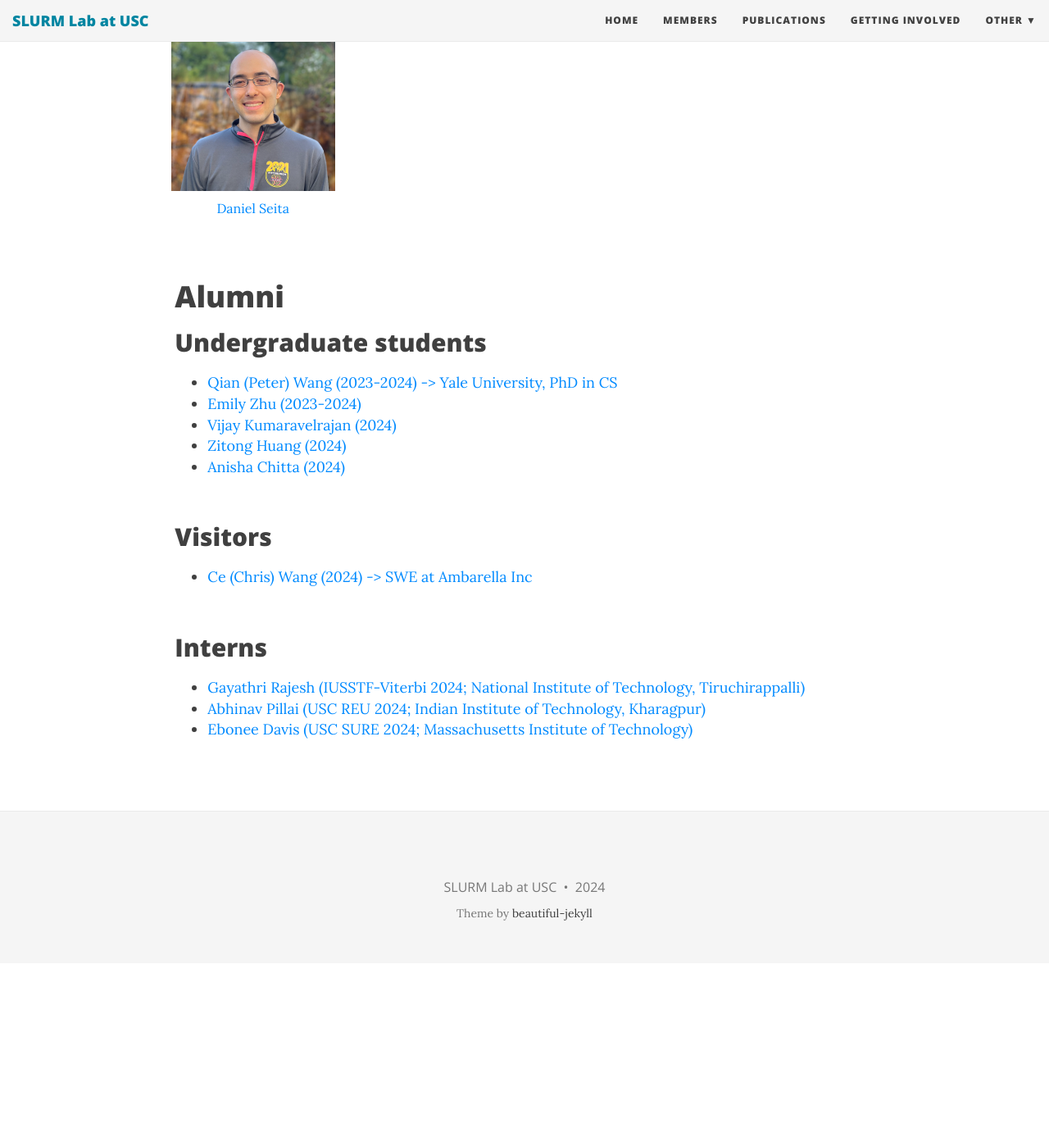
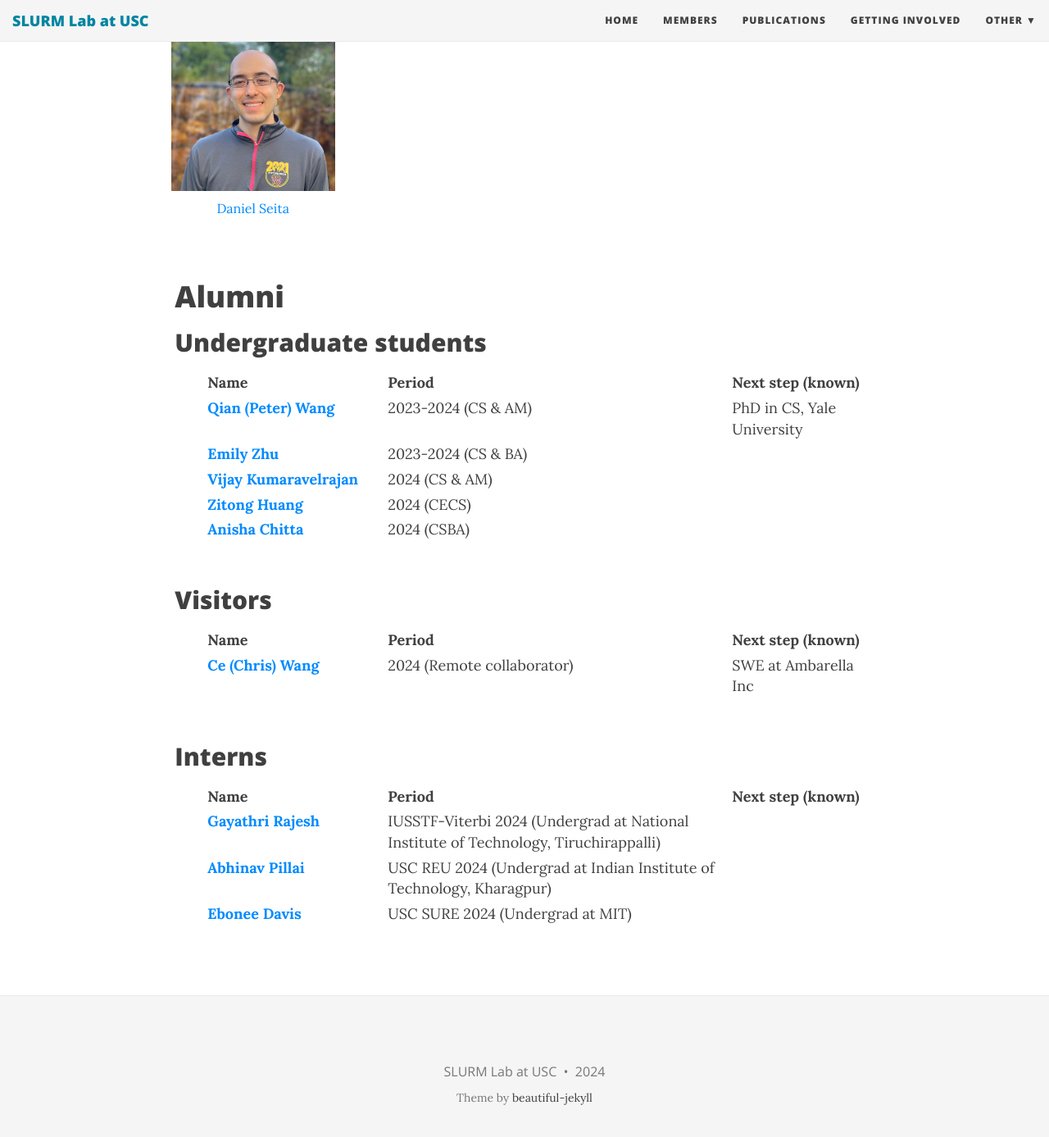
Before and after one commit to slurm-lab-usc/slurm-lab-usc.github.io, a Jekyll site: the page built from members.md, in a window 1280 px wide and 1400 px high, scrolled down 3136 px. Shown: the top 1387 px of the window at 82% size. Built offline with Jekyll 4.4.1, drawn with Linux system fonts in a browser that asks for light colours; nearby versions of some CDN libraries; before the commit the page ends 4311 px from its top, so only the background shows below that.

Commit message:
update alumni layout

```diff
--- a/assets/css/custom.css
+++ b/assets/css/custom.css
@@ -93,3 +93,61 @@
 .video_embed {
   margin-top: 5px;
 }
+
+/* Lab alumni */
+#alumni {
+  /* padding-left: 50px; */
+}
+
+#alumni-label {
+  font-weight: 700;
+  padding-top: 50px;
+}
+
+.alumni-entries {
+  display: grid;
+  grid-template-columns: 200px 400px auto;
+  grid-template-rows: 1fr;
+  grid-template-areas: "name dept job";
+  column-gap: 20px;
+  margin-bottom: 5px;
+}
+
+.pub-grid-parent {
+  display: grid;
+  grid-template-columns: 200px auto;
+  grid-template-rows: 1fr;
+  column-gap: 20px;
+  margin-bottom: 20px;
+}
+
+.pub-grid-child {
+  justify-self: start;
+  align-self: start;
+}
+
+.grid-parent {
+  display: grid;
+  grid-template-columns: 80px auto;
+  grid-template-rows: 1fr;
+  column-gap: 20px;
+  margin-bottom: 20px;
+}
+
+.grid-child {
+  justify-self: start;
+  align-self: start;
+}
+
+.alumni-names {
+  grid-area: name;
+  font-weight: bold;
+}
+
+.alumni-department {
+  grid-area: dept;
+}
+
+.alumni-job {
+  grid-area: job;
+}
--- a/members.md
+++ b/members.md
@@ -126,33 +126,51 @@ members:
       - name: Undergraduate students
         full: False
         list:
-          - name: Qian (Peter) Wang (2023-2024) -> Yale University, PhD in CS
+          - name: Qian (Peter) Wang
             web_url: https://pwang649.github.io/
-          - name: Emily Zhu (2023-2024)
+            period: 2023-2024 (CS & AM)
+            next_step: PhD in CS, Yale University
+          - name: Emily Zhu
             web_url: https://www.linkedin.com/in/emily-k-zhu/
-          - name: Vijay Kumaravelrajan (2024)
+            period: 2023-2024 (CS & BA)
+            next_step:
+          - name: Vijay Kumaravelrajan
             web_url: https://www.linkedin.com/in/vijay-kumaravelrajan/
-          - name: Zitong Huang (2024)
+            period: 2024 (CS & AM)
+            next_step:
+          - name: Zitong Huang
             web_url: https://www.linkedin.com/in/zitong-huang/
-          - name: Anisha Chitta (2024)
+            period: 2024 (CECS)
+            next_step:
+          - name: Anisha Chitta
             web_url: https://www.linkedin.com/in/anisha-chitta/
+            period: 2024 (CSBA)
+            next_step:
       - name: Visitors
         full: False
         list:
-          - name: Ce (Chris) Wang (2024) -> SWE at Ambarella Inc
+          - name: Ce (Chris) Wang
             web_url: https://www.linkedin.com/in/wangce94/
+            period: 2024 (Remote collaborator)
+            next_step: SWE at Ambarella Inc
       - name: Interns
         full: False
         list:
-          - name: Gayathri Rajesh (IUSSTF-Viterbi 2024; National Institute of Technology, Tiruchirappalli)
+          - name: Gayathri Rajesh
             photo_url: https://slurm-lab-usc.github.io/img/people/gayathri.jpg
             web_url: https://www.linkedin.com/in/gayathri-rajesh-b84560228/
-          - name: Abhinav Pillai (USC REU 2024; Indian Institute of Technology, Kharagpur)
+            period: IUSSTF-Viterbi 2024 (Undergrad at National Institute of Technology, Tiruchirappalli)
+            next_step:
+          - name: Abhinav Pillai
             photo_url: https://slurm-lab-usc.github.io/img/people/Abhinav_Pillai.jpg
             web_url: https://www.linkedin.com/in/abhinav-pillai-62244b237
-          - name: Ebonee Davis (USC SURE 2024; Massachusetts Institute of Technology)
+            period: USC REU 2024 (Undergrad at Indian Institute of Technology, Kharagpur)
+            next_step:
+          - name: Ebonee Davis
             photo_url: https://slurm-lab-usc.github.io/img/people/EboneeDavis.jpeg
             web_url: https://www.linkedin.com/in/eboneetdavis/
+            period: USC SURE 2024 (Undergrad at MIT)
+            next_step:
 ---
 
 <div class="row">
@@ -181,13 +199,32 @@ members:
           </div>
           {% else %}
             <ul>
-              {% for member in group.list %}
-                {% if member.web_url %}
+              {% if big_group.name == 'Alumni' %}
+                <!-- {% if member.web_url %}
                   <li><a href="{{member.web_url}}"> {{member.name}} </a></li>
                 {% else %}
                   <li><a> {{member.name}} </a></li>
-                {% endif %}
-              {% endfor %}
+                {% endif %} -->
+                <div id="alumni">
+                  <!-- <h2 class="row-label" id="alumni-label">Alumni</h2> -->
+                  <div class="alumni-entries">
+                    <div class="alumni-names grid-child">{{ "Name" }}</div>
+                    <div class="alumni-period grid-child" style="font-weight: bold;">{{ "Period" }}</div>
+                    <div class="alumni-next_step grid-child" style="font-weight: bold;">{{ "Next step (known)" }}</div>
+                  </div>
+                  {% for member in group.list %}
+                  <div class="alumni-entries">
+                    <div class="alumni-names grid-child">
+                      {% if member.web_url != "" %}
+                      <a href="{{ member.web_url }}" target="_blank">{{ member.name }}</a>
+                      {% else %} {{ member.name }} {% endif %}
+                    </div>
+                    <div class="alumni-period grid-child">{{ member.period }}</div>
+                    <div class="alumni-next_step grid-child">{{ member.next_step }}</div>
+                  </div>
+                  {% endfor %}
+                </div>
+              {% endif %}
             </ul>
           {% endif %}
         <br>
```
